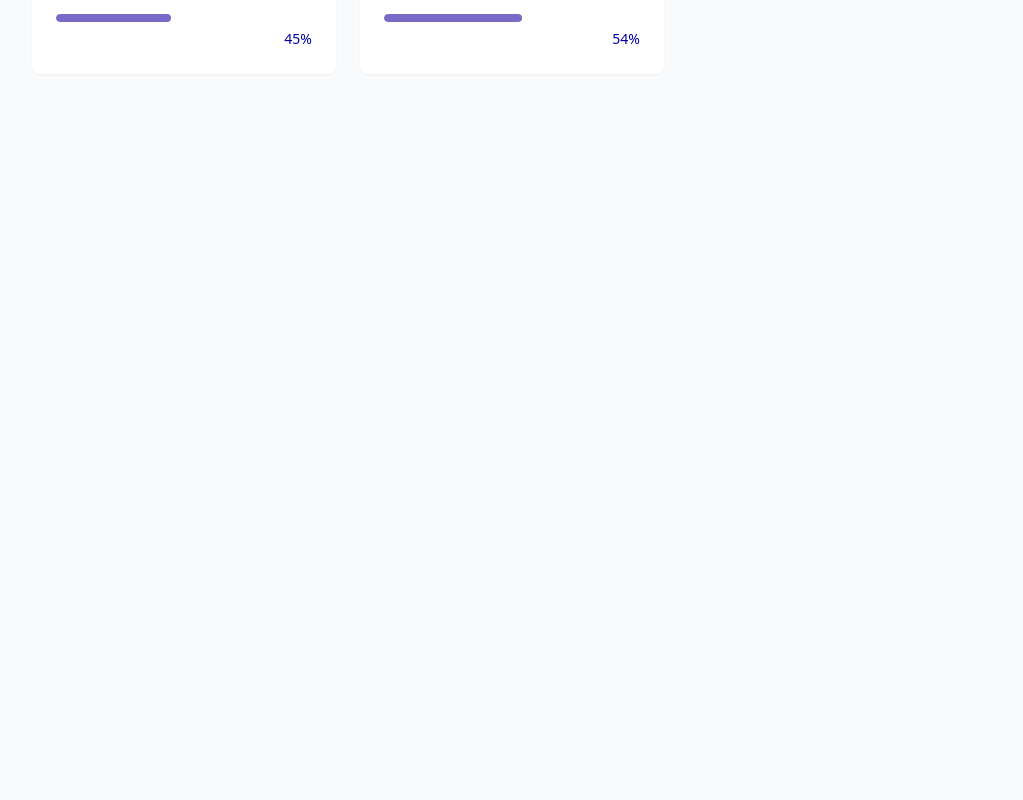
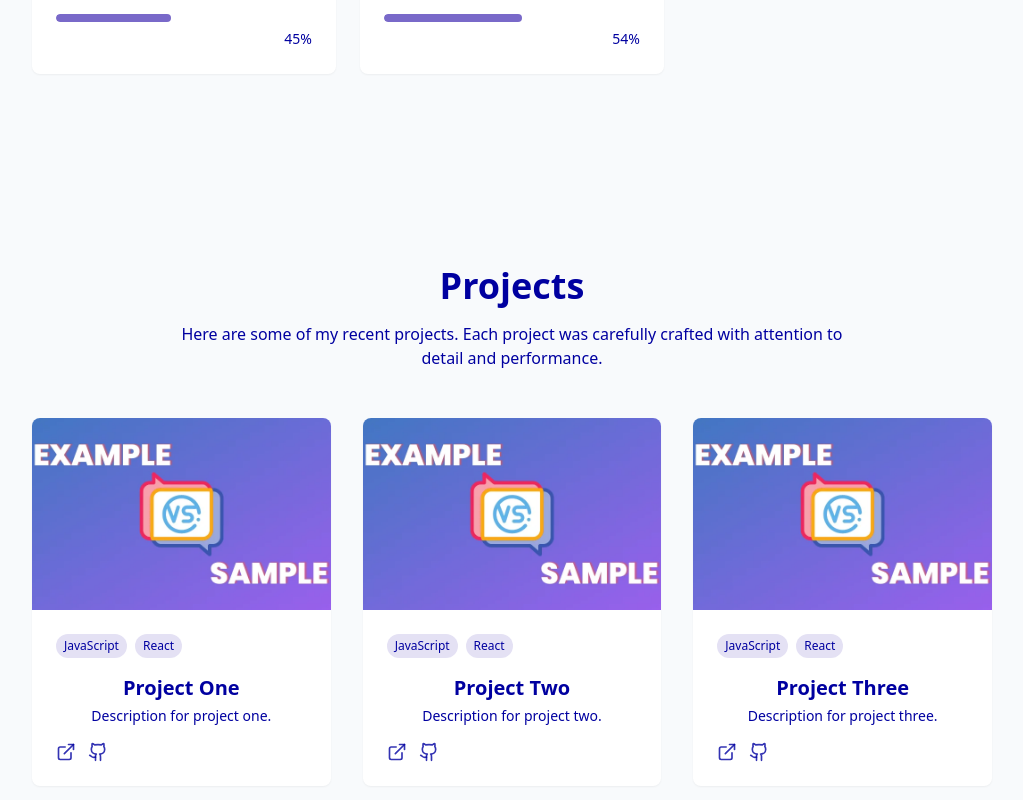
Before and after one commit to pereirajonasgabriel/portfolio, a React (Vite) app: page / in a window 1280 px wide. Shown: the part 1984-2784 px from the top of the page, without its empty margins (128-1151 px from the left). Before the commit the page ends 2154 px from the top, so only its background shows below. Built offline with nearby package versions, Linux system fonts and the light colour scheme.

Commit message:
complete projects section

```diff
--- /dev/null
+++ b/src/components/ProjectsSection.jsx
@@ -0,0 +1,106 @@
+import { ArrowRight, ExternalLink, Github } from "lucide-react"
+
+const projects = [
+    {
+        id: 1,
+        title: "Project One",
+        description: "Description for project one.",
+        image: "/projects/example.png",
+        tags: ["JavaScript", "React"],
+        demoUrl: "#",
+        githubUrl: "#"
+    },
+    {
+        id: 2,
+        title: "Project Two",
+        description: "Description for project two.",
+        image: "/projects/example.png",
+        tags: ["JavaScript", "React"],
+        demoUrl: "#",
+        githubUrl: "#"
+    },
+    {
+        id: 3,
+        title: "Project Three",
+        description: "Description for project three.",
+        image: "/projects/example.png",
+        tags: ["JavaScript", "React"],
+        demoUrl: "#",
+        githubUrl: "#"
+    },
+]
+
+export const ProjectsSection = () => {
+
+    return <section id="projects" className="py-24 px-4 relative">
+        <div className="container mx-auto max-w-5xl">
+            <h2 className="text-3xl md:text-4xl font-bold mb-4 text-center"> Projects </h2>
+
+            <p className="text-center text-muted-foreground mb-12 max-w-2xl mx-auto">
+                Here are some of my recent projects. Each project was carefully crafted with attention to detail and performance.
+            </p>
+
+            <div className="grid grid-cols-1 md:grid-cols-2 lg:grid-cols-3 gap-8">
+                {projects.map((project, key) => (
+                    <div
+                        key={key}
+                        className="group bg-card rounded-lg overflow-hidden shadow-xs card-hover"
+                    >
+                        <div className="h-48 overflow-hidden">
+                            <img
+                                src={project.image}
+                                alt={project.title}
+                                className="w-full h-full object-cover transition-transform duration-500 group-hover:scale-110"
+                            />
+                        </div>
+
+                        <div className="p-6">
+                            <div className="flex flex-wrap gap-2 mb-4">
+                                {project.tags.map((tag) => (
+                                    <span className="px-2 py-1 text-xs font-medium rounded-full bg-primary/20 text-secondary-foreground">
+                                        {tag}
+                                    </span>
+                                ))}
+                            </div>
+
+                            <h3 className="text-xl font-semibold mb-1"> {project.title}</h3>
+                            <p className="text-sm text-muted-foreground mb-4">
+                                {project.description}
+                            </p>
+
+                            <div className="flex justify-between items-center">
+                                <div className="flex space-x-3">
+                                    <a
+                                        href={project.demoUrl}
+                                        target="_blank"
+                                        className="text-foreground/80 hover:text-primary transition-colors duration-300"
+                                    >
+                                        <ExternalLink size={20}/>
+                                    </a>
+                                    <a
+                                        href={project.githubUrl}
+                                        target="_blank"
+                                        className="text-foreground/80 hover:text-primary transition-colors duration-300"
+                                    >
+                                        <Github size={20}/>
+                                    </a>
+                                </div>
+                            </div>
+                        </div>
+                    </div>
+                ))}
+            </div>
+
+            <div className="text-center mt-12">
+                <a
+                    href="https://github.com/pereirajonasgabriel"
+                    target="_blank"
+                    className="cosmic-button w-fit flex items-center mx-auto gap-2"
+                >
+                    Check My Github <ArrowRight size={16} />
+                </a>
+            </div>
+
+        </div>
+    </section>
+}
--- a/src/pages/Home.jsx
+++ b/src/pages/Home.jsx
@@ -4,6 +4,7 @@
 import { HeroSection } from "@/components/HeroSection";
 import { AboutSection } from "../components/AboutSection";
 import { SkillsSection } from "../components/SkillsSection";
+import { ProjectsSection } from "../components/ProjectsSection";
 
 export const Home = () => {
     return (
@@ -23,6 +24,7 @@
                 <HeroSection />
                 <AboutSection />
                 <SkillsSection />
+                <ProjectsSection />
             </main>
 
             {/* Footer */}
```
Also changed, not shown: public/projects/example.png (added).
